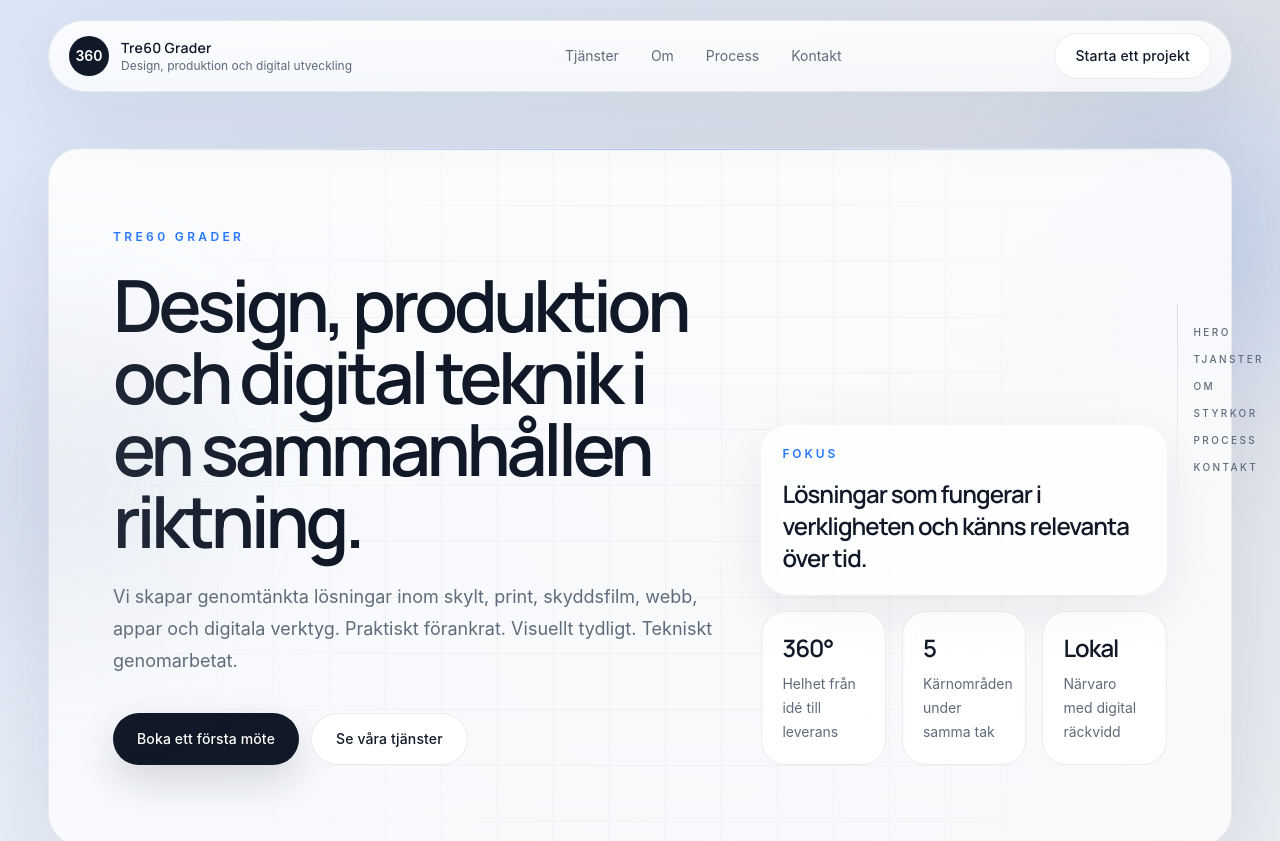
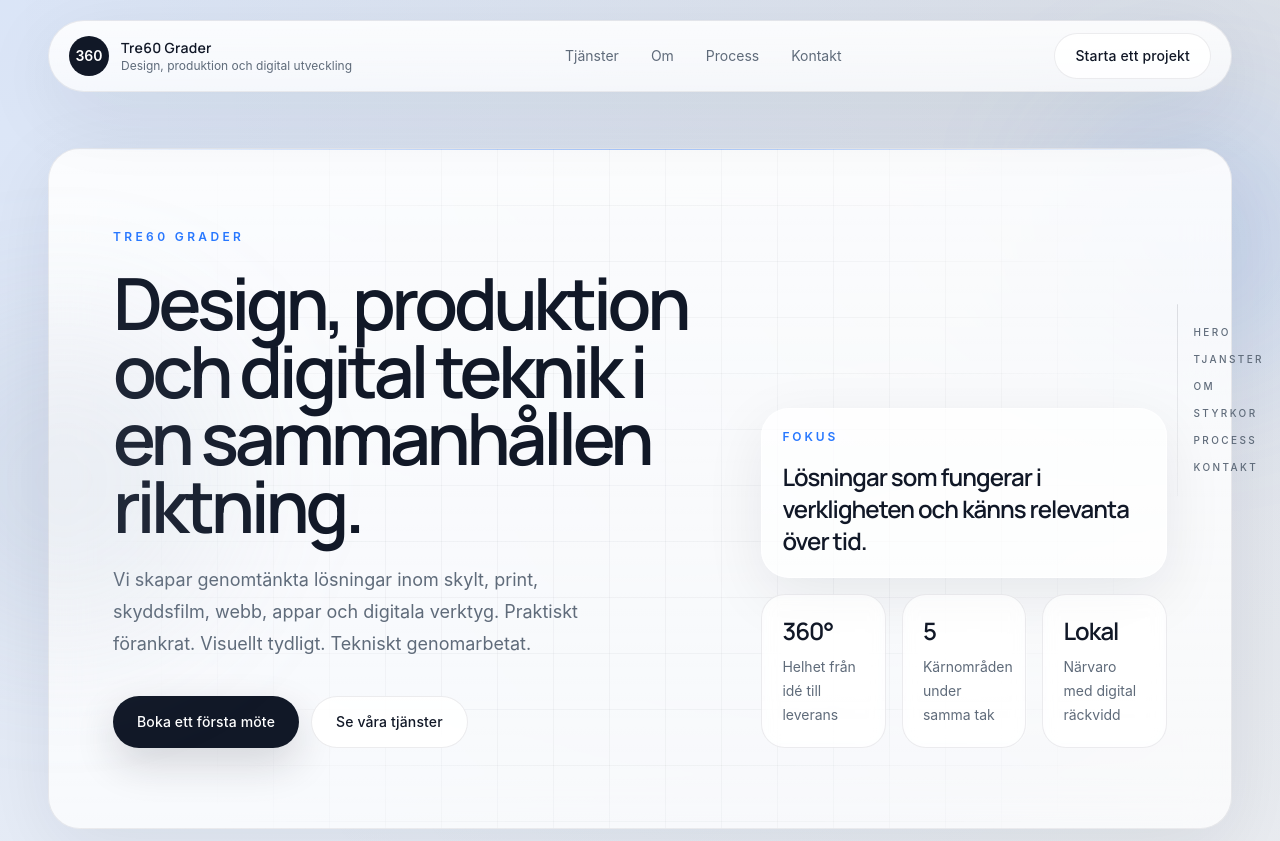
Before and after one commit to ilbiscione-grande/tre60grader, a Next.js app: page / in a window 1280 px wide. Shown: the top 841 px of the page. Built offline with nearby package versions, Linux system fonts and the light colour scheme.

Commit message:
ui changes

```diff
--- a/components/site/hero.tsx
+++ b/components/site/hero.tsx
@@ -20,10 +20,10 @@ export function Hero() {
               <p className="mb-6 text-xs font-semibold uppercase tracking-[0.28em] text-accent">
                 Tre60 Grader
               </p>
-              <h1 className="font-display text-5xl font-semibold tracking-[-0.06em] text-foreground sm:text-6xl lg:text-7xl">
+              <h1 className="max-w-[11ch] font-display text-[3.35rem] leading-[0.94] font-semibold tracking-[-0.075em] text-foreground sm:max-w-[12ch] sm:text-6xl sm:tracking-[-0.06em] lg:max-w-none lg:text-7xl">
                 Design, produktion och digital teknik i en sammanhållen riktning.
               </h1>
-              <p className="mt-6 max-w-2xl text-base leading-8 text-muted sm:text-lg">
+              <p className="mt-6 max-w-[32rem] text-[1.05rem] leading-8 text-muted sm:text-lg">
                 Vi skapar genomtänkta lösningar inom skylt, print, skyddsfilm, webb, appar och
                 digitala verktyg. Praktiskt förankrat. Visuellt tydligt. Tekniskt genomarbetat.
               </p>
```
